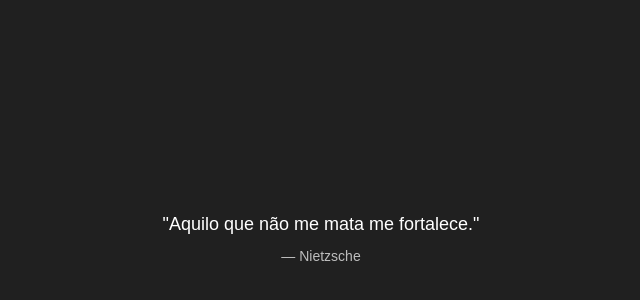
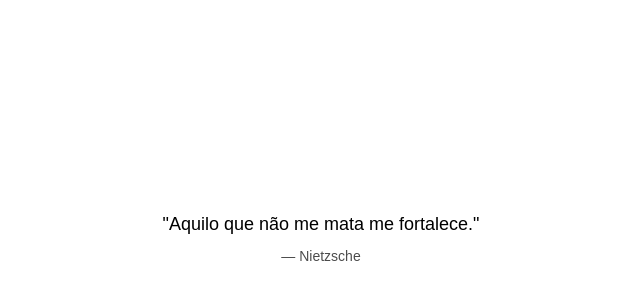
Before and after one commit to Taiysun/notion-quotes-widget, a plain HTML site: page index.html in a window 1280 px wide. Shown: the part 162-462 px from the top of the page, without its empty margins (319-959 px from the left). Drawn offline with Linux system fonts and the light colour scheme.

Commit message:
Update index.html

```diff
--- a/index.html
+++ b/index.html
@@ -14,9 +14,6 @@ body {
       height: 100vh;
       margin: 0;
       text-align: center;
-
-  background-color: #202020;
-  color: #ffffff;
     }
 
     #quote {
```
Lines whose indentation alone changed are shown as unchanged.
